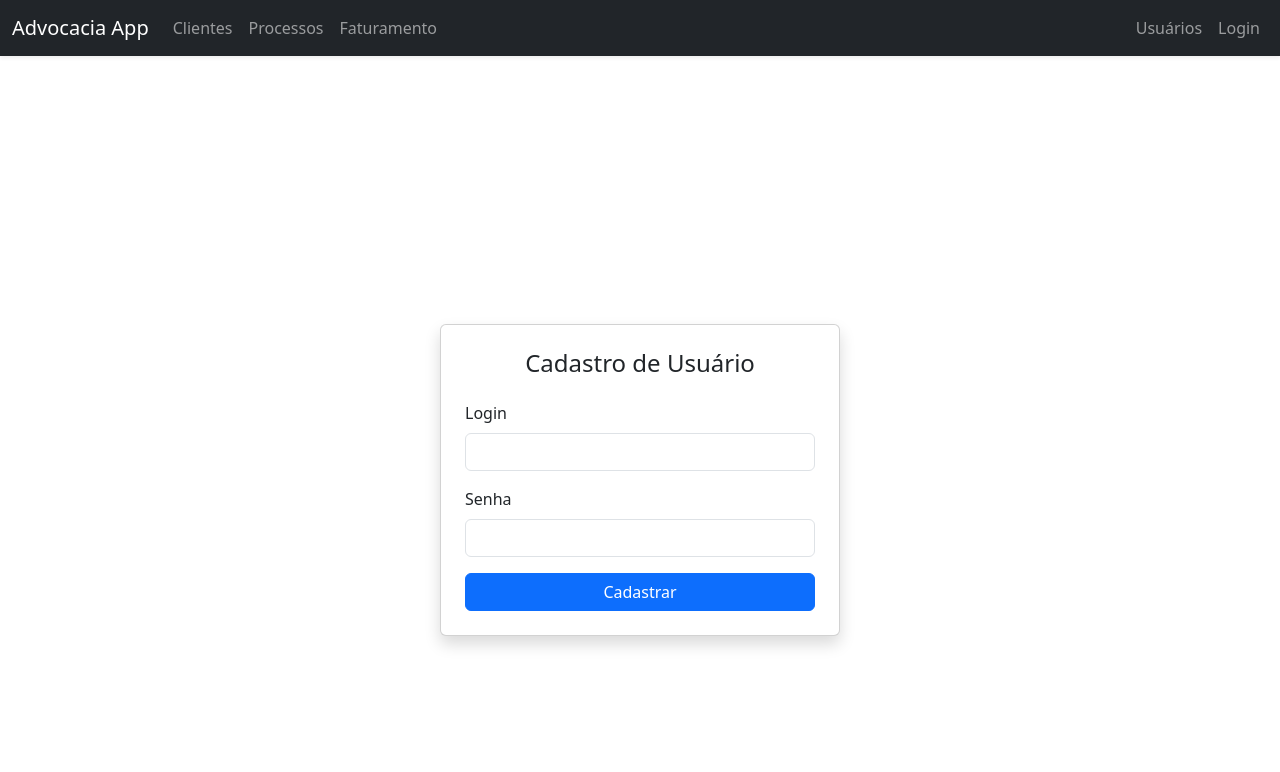
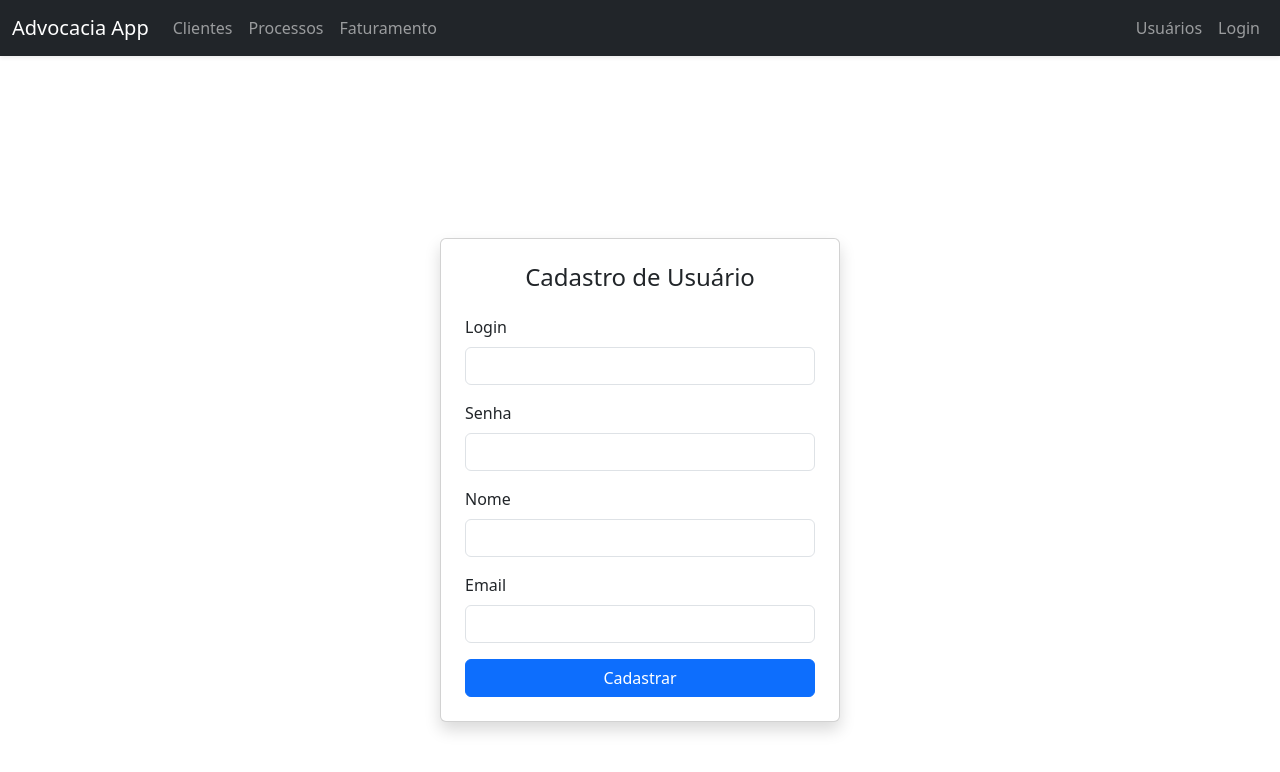
Before and after one commit to dansantos14/advocacia-app, a React (Vite) app in the folder frontend/: page /usuarios/novo in a window 1280 px wide. Shown: the top 772 px of the page. Built offline with nearby package versions, Linux system fonts and the light colour scheme.

Commit message:
Adiciona campos nome e email no formulário de usuário

```diff
--- a/frontend/src/components/Usuario/UsuarioForm.jsx
+++ b/frontend/src/components/Usuario/UsuarioForm.jsx
@@ -5,6 +5,8 @@ const UsuarioForm = () => {
   const [usuario, setUsuario] = useState({
     login: '',
     senha: '',
+    nome: '',
+    email: '',
   });
 
   const handleChange = (e) => {
@@ -20,7 +22,7 @@ const UsuarioForm = () => {
     try {
       await axios.post(`${import.meta.env.VITE_API_URL}/usuarios`, usuario);
       alert('Usuário cadastrado com sucesso!');
-      setUsuario({ login: '', senha: '' });
+      setUsuario({ login: '', senha: '', nome: '', email: '' });
     } catch (error) {
       console.error('Erro ao cadastrar usuário:', error);
       alert('Erro ao cadastrar usuário.');
@@ -56,6 +58,30 @@ const UsuarioForm = () => {
               required
             />
           </div>
+          <div className="mb-3">
+            <label htmlFor="nome" className="form-label">Nome</label>
+            <input
+              type="text"
+              className="form-control"
+              id="nome"
+              name="nome"
+              value={usuario.nome}
+              onChange={handleChange}
+              required
+            />
+          </div>
+          <div className="mb-3">
+            <label htmlFor="email" className="form-label">Email</label>
+            <input
+              type="email"
+              className="form-control"
+              id="email"
+              name="email"
+              value={usuario.email}
+              onChange={handleChange}
+              required
+            />
+          </div>
           <div className="d-grid">
             <button type="submit" className="btn btn-primary">
               Cadastrar
```
